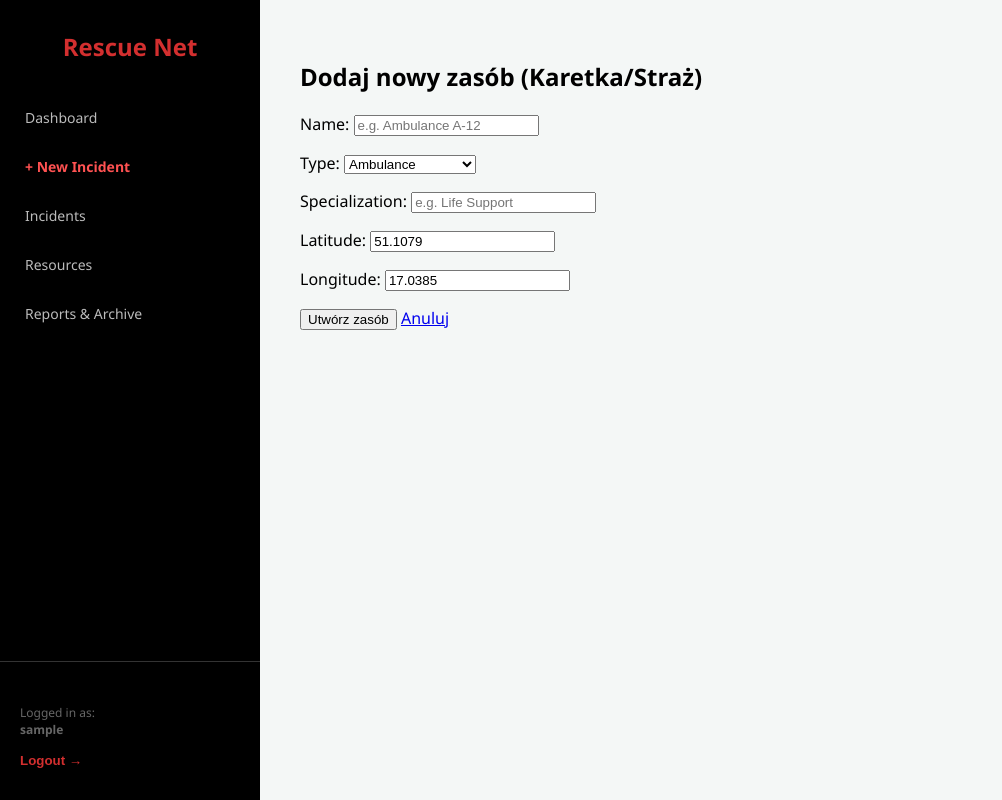
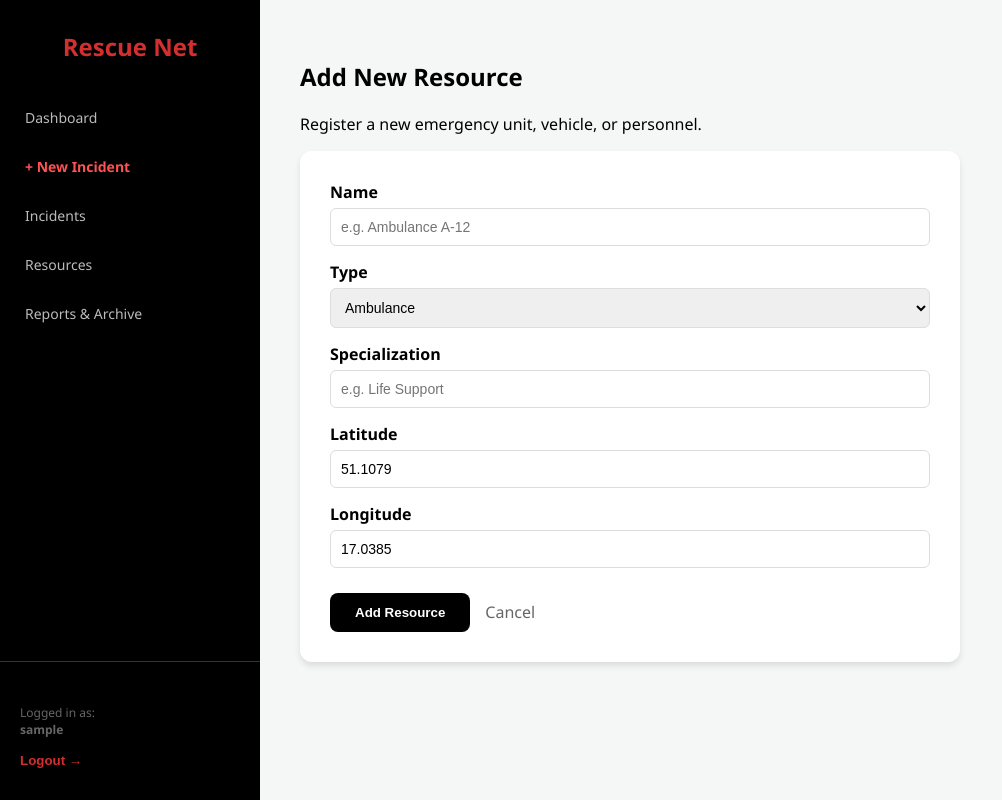
Before and after one commit to Hikaritora/RescueNET, a Django app: page /zasob/dodaj/ in a window 1280 px wide. Shown: the whole page, without its empty margins (0-1002 px from the left). Run offline with Django 5.2, Linux system fonts and the light colour scheme; the visitor is signed in with stand-in values (Sample User, id 1).

Commit message:
Redesign add resource form

```diff
--- a/Inspiracja_Apki/management/templates/management/dodaj_zasob.html
+++ b/Inspiracja_Apki/management/templates/management/dodaj_zasob.html
@@ -1,9 +1,35 @@
-{% extends 'management/base.html' %} {% block content %}
-<div class="container mt-5">
-    <h2>Dodaj nowy zasób (Karetka/Straż)</h2>
+{% extends 'management/base.html' %}
+
+{% block content %}
+<h2>Add New Resource</h2>
+<p>Register a new emergency unit, vehicle, or personnel.</p>
+
+<div style="background: #fff; padding: 30px; border-radius: 12px; max-width: 600px; box-shadow: 0 4px 6px rgba(0,0,0,0.1);">
     <form method="POST">
-        {% csrf_token %} {{ form.as_p }} <button type="submit" class="btn btn-success mt-3">Utwórz zasób</button>
-        <a href="{% url 'dashboard' %}" class="btn btn-secondary mt-3">Anuluj</a>
+        {% csrf_token %}
+
+        {% for field in form %}
+        <div style="margin-bottom: 15px;">
+            <label style="display: block; margin-bottom: 5px; font-weight: bold;">{{ field.label }}</label>
+            {{ field }}
+            {% if field.errors %}
+            <p style="color: #d32f2f; font-size: 13px; margin: 5px 0 0 0;">{{ field.errors|join:", " }}</p>
+            {% endif %}
+        </div>
+        {% endfor %}
+
+        <div style="margin-top: 25px; display: flex; align-items: center; gap: 15px;">
+            <button type="submit" style="background: #000; color: #fff; border: none; padding: 12px 25px; border-radius: 8px; cursor: pointer; font-weight: bold;">
+                Add Resource
+            </button>
+            <a href="{% url 'lista_zasobow' %}" style="color: #666; text-decoration: none;">Cancel</a>
+        </div>
     </form>
 </div>
+
+<style>
+    .form-control { width: 100%; padding: 10px; border: 1px solid #ddd; border-radius: 6px; box-sizing: border-box; font-size: 14px; }
+    .form-control:focus { outline: none; border-color: #000; }
+</style>
+
 {% endblock %}
```
